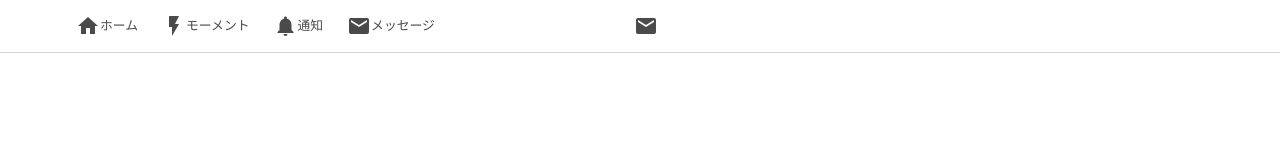
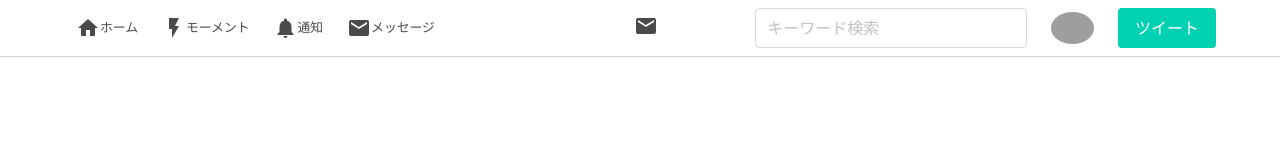
Before and after one commit to waterlow/bulma_sandbox, a plain HTML site: page micro_posts/index.html in a window 1280 px wide. Shown: the top 160 px of the page. Drawn offline with nearby package versions, Linux system fonts and the light colour scheme; grey boxes are pictures that could not be loaded.

Commit message:
右メニューのスタイリング

```diff
--- a/css/micro_posts.css
+++ b/css/micro_posts.css
@@ -32,9 +32,6 @@
     margin-top: 6px;
 }
 
-.navbar-menu .navbar-item .control {
-    width: 50%;
-}
 .body-columns {
     margin-top: 10vh;
 }
@@ -64,6 +61,11 @@
     padding: 2rem 1.5rem;
 }
 
+.navbar-item img {
+    max-height: 2rem;
+    border-radius: 50%;
+}
+
 /* @media screen and (max-width: 786px){
     .navbar {
         justify-content: space-between;
--- a/micro_posts/index.html
+++ b/micro_posts/index.html
@@ -40,6 +40,17 @@
           <i class="material-icons">local_post_office</i>
         </a>
 
+        <div class="navbar-end">
+          <div class="navbar-item">
+            <input class="input" type="text" placeholder="キーワード検索">
+          </div>
+          <div class="navbar-item">
+            <img src="http://bulma.io/images/placeholders/128x128.png">
+          </div>
+          <div class="navbar-item">
+            <a class="button is-primary">ツイート</a>
+          </div>
+        </div>
       </div>
     </div>
   </nav>
```
